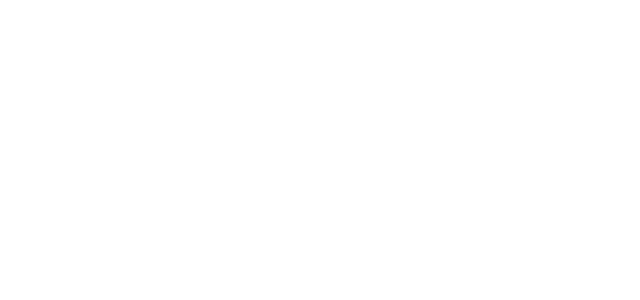
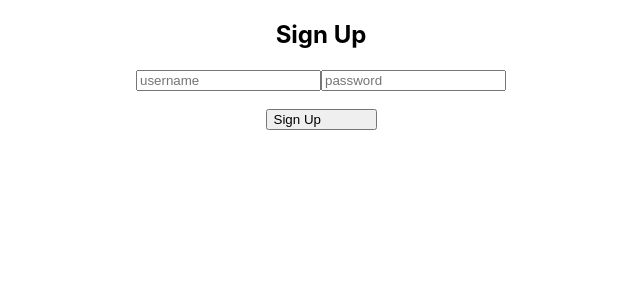
Before and after one commit to BW-WeightLiftingJournal-1-20-1/Front-end, a React (Create React App) app in the folder weight-lifting/: page / in a window 1280 px wide. Shown: the top 300 px of the page, without its empty margins (319-959 px from the left). Built offline with nearby package versions, Linux system fonts and the light colour scheme.

Commit message:
still can't figure out what is wrong have reached out for help have read countless documents so i started doign some minor styling becuase i have no idea what else to do

```diff
--- a/weight-lifting/src/App.js
+++ b/weight-lifting/src/App.js
@@ -1,7 +1,7 @@
 
 import React from 'react';
 import Login from './components/Login';
-
+import RegisterForm from './components/RegisterForm'
 
 
 import './App.css';
@@ -10,7 +10,7 @@
   return (
 
     <div>
-
+   <RegisterForm/>
     </div>
 
   );
--- a/weight-lifting/src/components/RegisterForm.js
+++ b/weight-lifting/src/components/RegisterForm.js
@@ -1,6 +1,27 @@
 import React, {useState} from "react";
 import {withFormik, Form, Field} from 'formik';
 import * as Yup from 'yup';
+import styled from 'styled-components';
+
+const Signuptitle = styled.div`
+display:flex;
+flex-direction:column;
+align-items:center;
+margin-right:25%;
+margin-left:25%;
+width:50%;
+`;
+
+const Submitbutton = styled.button`
+display:flex;
+width:30%;
+margin-left:35%;
+margin-right:35%;
+margin-top:5%;
+
+`;
+
+
 
 const RegisterForm = ({values, errors, touched, status}) => {
   const [userState, setUserState] = useState({
@@ -15,7 +36,7 @@
 
 }
 return (
-  <div>
+  <Signuptitle>
     <div>
        <h2>Sign Up</h2>
           </div>
@@ -24,6 +45,7 @@
             type="text"
             name="username"
             placeholder="username"
+
             onChange={handleChanges}
            />
             {touched.username && errors.username && (<p>{errors.username}</p>)}
@@ -31,18 +53,17 @@
               type="password"
               name="password"
               placeholder="password"
+
               onChange={handleChanges}
               />
             {touched.password && errors.password && (<p>{errors.password}</p>) }
       <div>
-            <button type="submit">Sign Up</button>
+            <Submitbutton type="submit">Sign Up</Submitbutton>
       </div>
         </Form>
-
-               </div>
+</Signuptitle>
 );
 };
-
     const FormikRegisterForm = withFormik({
       validationSchema: Yup.object().shape({
         username: Yup.string().required('Username Required'),
```
